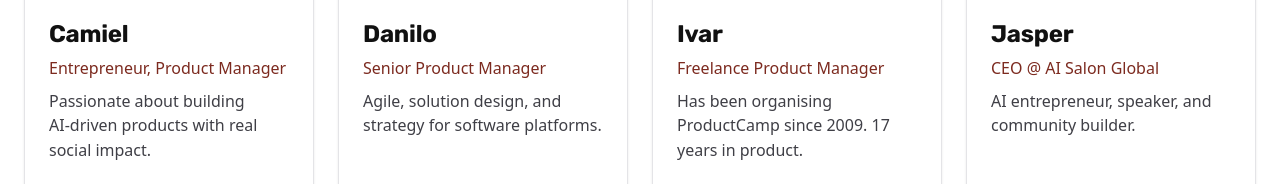
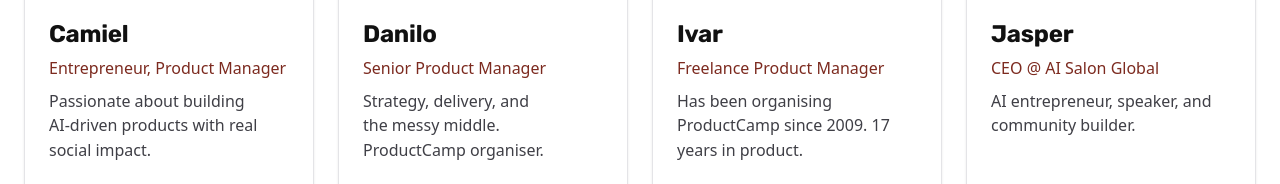
Before and after one commit to danilodiogo/productcampamsterdam-site, a plain HTML site: page about.html in a window 1280 px wide. Shown: the part 2252-2436 px from the top of the page. Drawn offline with Linux system fonts and the light colour scheme.

Commit message:
Team: refresh Danilo bio

```diff
--- a/about.html
+++ b/about.html
@@ -110,7 +110,7 @@
             <div class="card__body">
               <h3 class="card__title">Danilo</h3>
               <div class="card__role">Senior Product Manager</div>
-              <p class="card__bio">Agile, solution design, and strategy for software platforms.</p>
+              <p class="card__bio">Strategy, delivery, and the messy middle. ProductCamp organiser.</p>
               <div class="card__social">
                 <a href="https://github.com/danilodiogo" target="_blank" rel="noopener" aria-label="Danilo on GitHub (opens in new tab)"><svg viewBox="0 0 24 24" aria-hidden="true"><path d="M12 .297c-6.63 0-12 5.373-12 12 0 5.303 3.438 9.8 8.205 11.385.6.113.82-.258.82-.577 0-.285-.01-1.04-.015-2.04-3.338.724-4.042-1.61-4.042-1.61C4.422 18.07 3.633 17.7 3.633 17.7c-1.087-.744.084-.729.084-.729 1.205.084 1.838 1.236 1.838 1.236 1.07 1.835 2.809 1.305 3.495.998.108-.776.417-1.305.76-1.605-2.665-.3-5.466-1.332-5.466-5.93 0-1.31.465-2.38 1.235-3.22-.135-.303-.54-1.523.105-3.176 0 0 1.005-.322 3.3 1.23.96-.267 1.98-.399 3-.405 1.02.006 2.04.138 3 .405 2.28-1.552 3.285-1.23 3.285-1.23.645 1.653.24 2.873.12 3.176.765.84 1.23 1.91 1.23 3.22 0 4.61-2.805 5.625-5.475 5.92.42.36.81 1.096.81 2.22 0 1.606-.015 2.896-.015 3.286 0 .315.21.69.825.57C20.565 22.092 24 17.592 24 12.297c0-6.627-5.373-12-12-12"/></svg></a>
               </div>
```
